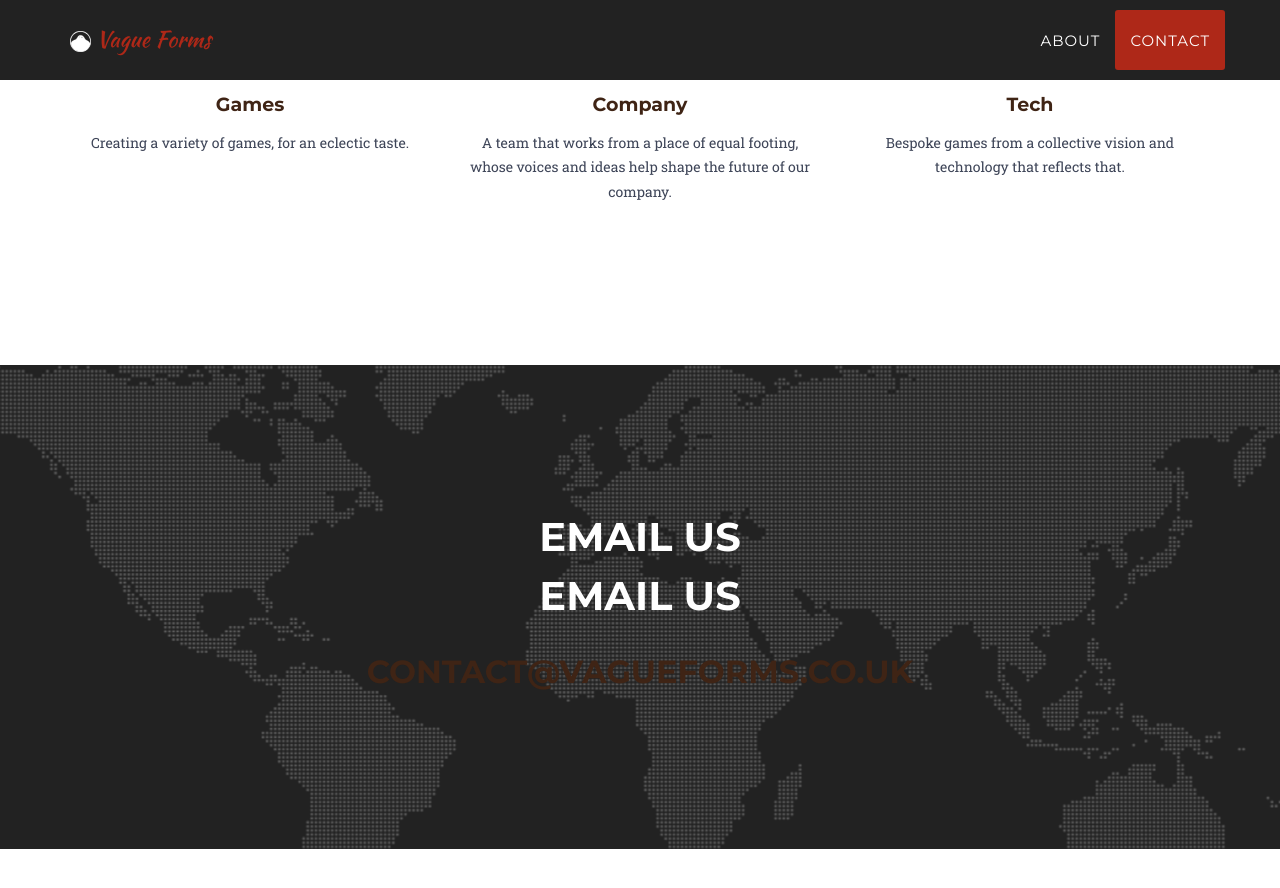
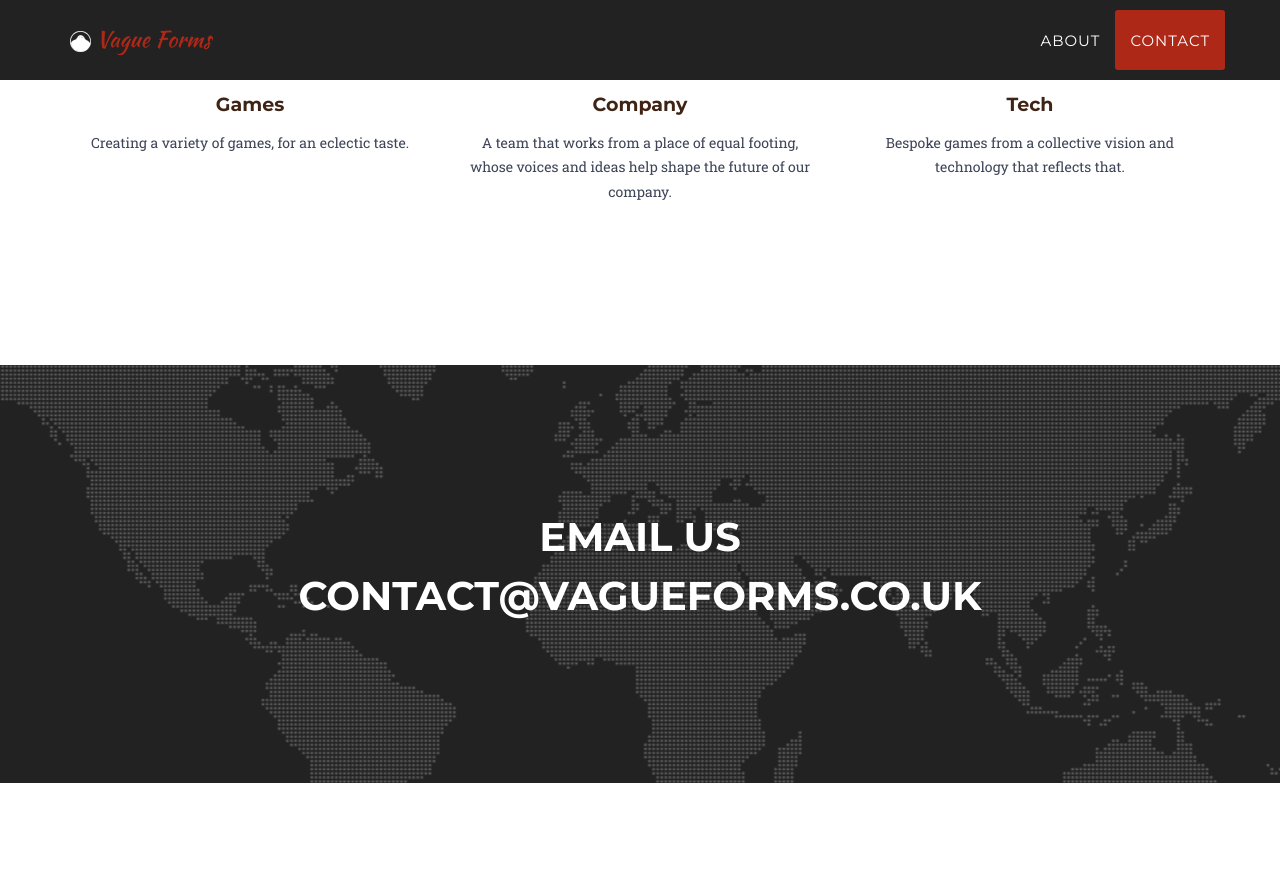
Before and after one commit to VagueForms/vagueforms.co.uk, a Jekyll site: the page built from index.html, in a window 1280 px wide and 900 px high, scrolled down 1007 px. Shown: the top 888 px of the window. Built offline with Jekyll 4.4.1, drawn with Linux system fonts in a browser that asks for light colours; some web fonts are replaced; after the commit the page ends 1841 px from its top, so only the background shows below that.

Commit message:
Update contact.html

```diff
--- a/_includes/contact.html
+++ b/_includes/contact.html
@@ -5,10 +5,7 @@
                     <h2 class="section-heading">Email Us</h2>
                 </div>
                 <div class="col-lg-12 text-center">
-                    <h2 class="section-heading">Email Us</h2>
-                </div>
-                <div class="col-lg-12 text-center">
-                    <h2 class="section-heading-email">contact@vagueforms.co.uk</h2>
+                    <h2 class="section-heading">contact@vagueforms.co.uk</h2>
                 </div>
             </div>
         </div>
```
